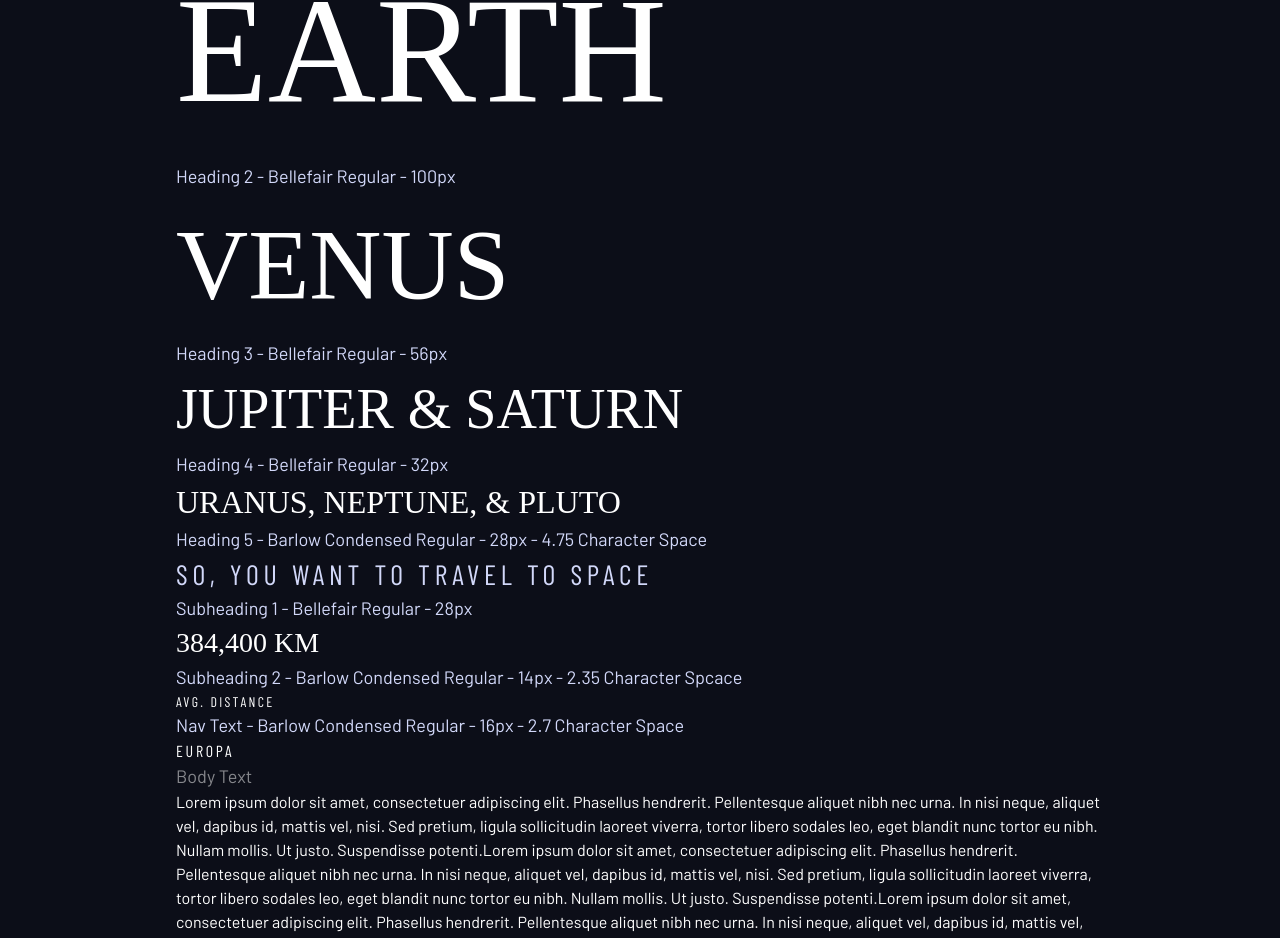
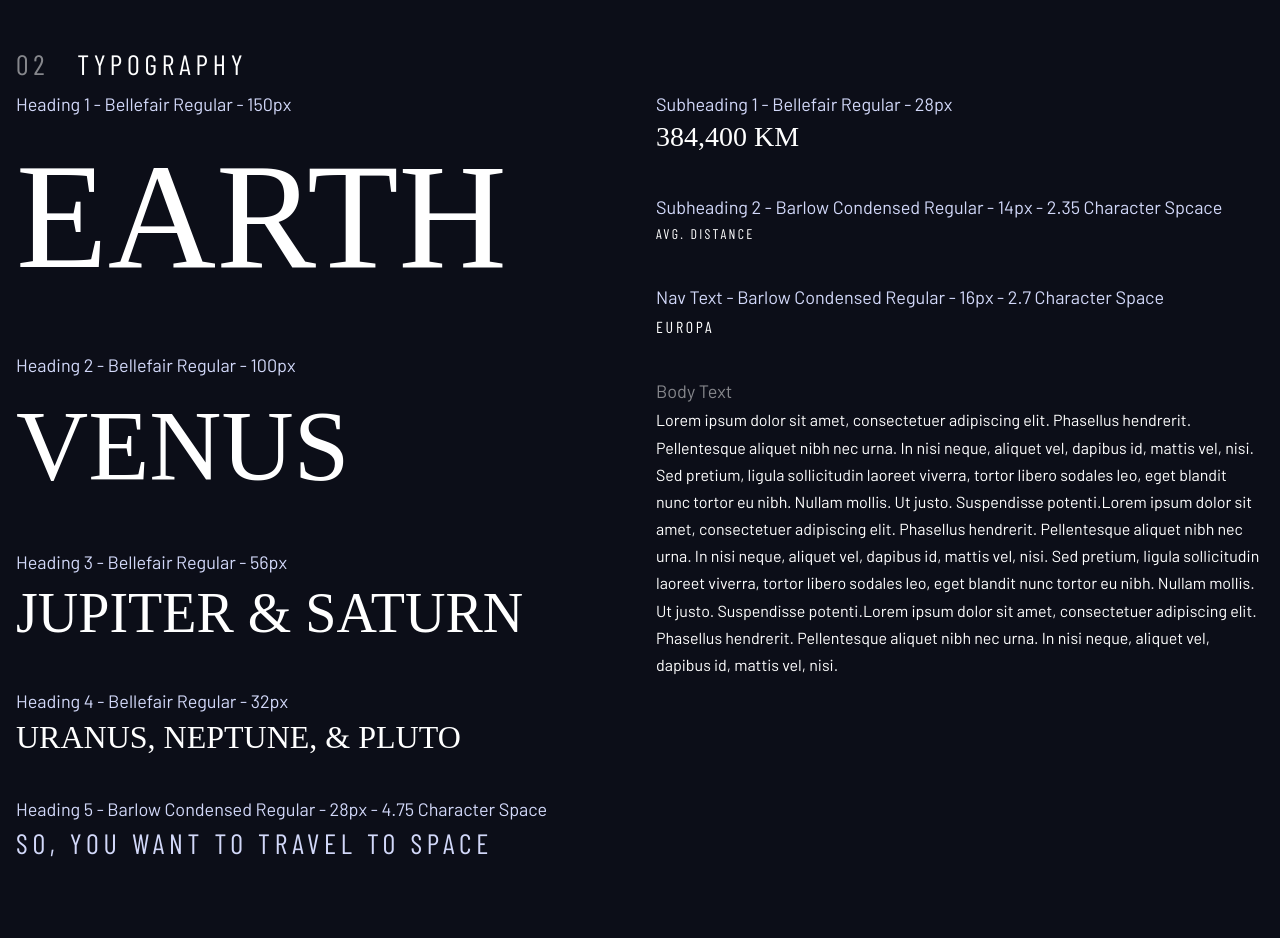
Before and after one commit to shawncocklin/space-tourism, a Svelte app: page / in a window 1280 px wide. Shown: the part 409-1347 px from the top of the page. After the commit the page ends 1270 px from the top, so only its background shows below. Built offline with nearby package versions, Linux system fonts and the light colour scheme; a web font is replaced by a local one.

Commit message:
cleaned up and did layout for typo comp

```diff
--- a/public/global.css
+++ b/public/global.css
@@ -69,7 +69,7 @@ html:focus-within {
 body {
   min-height: 100vh;
   text-rendering: optimizeSpeed;
-  line-height: 1.5;
+  line-height: 1.7;
 }
 /* A elements that don't have a class get default styles */
 a:not([class]) {
@@ -116,6 +116,7 @@ select {
 .uppercase {
   text-transform: uppercase;
 }
+.line-one { line-height: 1.3;}
 .letter-gap-lg {
   letter-spacing: var(--ls-large);
 }
--- a/src/App.svelte
+++ b/src/App.svelte
@@ -2,9 +2,7 @@
   import DesignSystem from './components/DesignSystem.svelte'
 </script>
 
-<main class="container">
-  <DesignSystem />
-</main>
+<DesignSystem />
 
 <style>
 </style>
--- a/src/components/DesignSystem.svelte
+++ b/src/components/DesignSystem.svelte
@@ -3,12 +3,24 @@
   import Typography from './Typography.svelte'
 </script>
 
-<h1>Design System</h1>
+<main class="container">
+  <h1>Design System</h1>
+  <div class="flow">
+    <section id="colors">
+      <Colors />
+    </section>
+    <section id="typography">
+      <Typography />
+    </section>
+  </div>
+</main>
 
-<section id="colors">
-  <Colors />
-</section>
+<style>
+  .flow {
+    --spacer: 148px;
+  }
 
-<section id="typography">
-  <Typography />
-</section>
+  .container {
+    --width: 80rem;
+  }
+</style>
--- a/src/components/Typography.svelte
+++ b/src/components/Typography.svelte
@@ -2,33 +2,63 @@
   <span class="heading-span text-white-muted">02</span>Typography
 </h2>
 
+<div class="flex">
+  <div style="flex-basis: 100%;" class="flow">
+    <div>
       <p class="text-light fs-400">Heading 1 - Bellefair Regular - 150px</p>
-<p class="fs-xxl font-serif uppercase">Earth</p>
+      <p class="fs-xxl font-serif uppercase line-one">Earth</p>
+    </div>
+    <div>
       <p class="text-light fs-400">Heading 2 - Bellefair Regular - 100px</p>
-<p class="fs-xl font-serif uppercase">Venus</p>
+      <p class="fs-xl font-serif uppercase line-one">Venus</p>
+    </div>
+    <div>
       <p class="text-light fs-400">Heading 3 - Bellefair Regular - 56px</p>
-<p class="fs-lg font-serif uppercase">Jupiter & Saturn</p>
+      <p class="fs-lg font-serif uppercase line-one">Jupiter & Saturn</p>
+    </div>
+    <div>
       <p class="text-light fs-400">Heading 4 - Bellefair Regular - 32px</p>
-<p class="fs-900 font-serif uppercase">Uranus, Neptune, & Pluto</p>
+      <p class="fs-900 font-serif uppercase line-one">Uranus, Neptune, & Pluto</p>
+    </div>
+    <div>
       <p class="text-light fs-400">Heading 5 - Barlow Condensed Regular - 28px - 4.75 Character Space</p>
-<p class="text-light fs-800 letter-gap-lg font-sans uppercase">So, you want to travel to space</p>
+      <p class="text-light fs-800 letter-gap-lg font-sans uppercase line-one">So, you want to travel to space</p>
+    </div>
+  </div>
+  <div style="flex-basis: 100%;" class="flow">
+    <div>
       <p class="text-light fs-400">Subheading 1 - Bellefair Regular - 28px</p>
-<p class="fs-800 font-serif uppercase">384,400 KM</p>
-<p class="text-light fs-400">
-  Subheading 2 - Barlow Condensed Regular - 14px - 2.35 Character Spcace
-</p>
+      <p class="fs-800 font-serif uppercase line-one">384,400 KM</p>
+    </div>
+    <div>
+      <p class="text-light fs-400">Subheading 2 - Barlow Condensed Regular - 14px - 2.35 Character Spcace</p>
       <p class="fs-xs letter-gap-sm font-sans uppercase">avg. distance</p>
+    </div>
+    <div>
       <p class="text-light fs-400">Nav Text - Barlow Condensed Regular - 16px - 2.7 Character Space</p>
       <p class="fs-300 letter-gap-md font-sans uppercase">Europa</p>
+    </div>
+    <div>
       <p class="text-white-muted fs-400">Body Text</p>
       <p>
-  Lorem ipsum dolor sit amet, consectetuer adipiscing elit. Phasellus hendrerit. Pellentesque
-  aliquet nibh nec urna. In nisi neque, aliquet vel, dapibus id, mattis vel, nisi. Sed pretium,
-  ligula sollicitudin laoreet viverra, tortor libero sodales leo, eget blandit nunc tortor eu nibh.
-  Nullam mollis. Ut justo. Suspendisse potenti.Lorem ipsum dolor sit amet, consectetuer adipiscing
-  elit. Phasellus hendrerit. Pellentesque aliquet nibh nec urna. In nisi neque, aliquet vel, dapibus
-  id, mattis vel, nisi. Sed pretium, ligula sollicitudin laoreet viverra, tortor libero sodales leo,
-  eget blandit nunc tortor eu nibh. Nullam mollis. Ut justo. Suspendisse potenti.Lorem ipsum dolor
-  sit amet, consectetuer adipiscing elit. Phasellus hendrerit. Pellentesque aliquet nibh nec urna.
-  In nisi neque, aliquet vel, dapibus id, mattis vel, nisi.
+        Lorem ipsum dolor sit amet, consectetuer adipiscing elit. Phasellus hendrerit. Pellentesque aliquet nibh nec
+        urna. In nisi neque, aliquet vel, dapibus id, mattis vel, nisi. Sed pretium, ligula sollicitudin laoreet
+        viverra, tortor libero sodales leo, eget blandit nunc tortor eu nibh. Nullam mollis. Ut justo. Suspendisse
+        potenti.Lorem ipsum dolor sit amet, consectetuer adipiscing elit. Phasellus hendrerit. Pellentesque aliquet nibh
+        nec urna. In nisi neque, aliquet vel, dapibus id, mattis vel, nisi. Sed pretium, ligula sollicitudin laoreet
+        viverra, tortor libero sodales leo, eget blandit nunc tortor eu nibh. Nullam mollis. Ut justo. Suspendisse
+        potenti.Lorem ipsum dolor sit amet, consectetuer adipiscing elit. Phasellus hendrerit. Pellentesque aliquet nibh
+        nec urna. In nisi neque, aliquet vel, dapibus id, mattis vel, nisi.
       </p>
+    </div>
+  </div>
+</div>
+
+<style>
+  .flex {
+    --gap: 2rem;
+  }
+  .flow {
+    --spacer: 2.25rem;
+  }
+</style>
--- a/src/css-partials/abstracts/typography.css
+++ b/src/css-partials/abstracts/typography.css
@@ -16,6 +16,8 @@
 .uppercase {
   text-transform: uppercase;
 }
+
+.line-one { line-height: 1.3;}
 
 .letter-gap-lg {
   letter-spacing: var(--ls-large);
--- a/src/css-partials/base/reset.css
+++ b/src/css-partials/base/reset.css
@@ -44,7 +44,7 @@ html:focus-within {
 body {
   min-height: 100vh;
   text-rendering: optimizeSpeed;
-  line-height: 1.5;
+  line-height: 1.7;
 }
 
 /* A elements that don't have a class get default styles */
```
Lines whose indentation alone changed are shown as unchanged.
